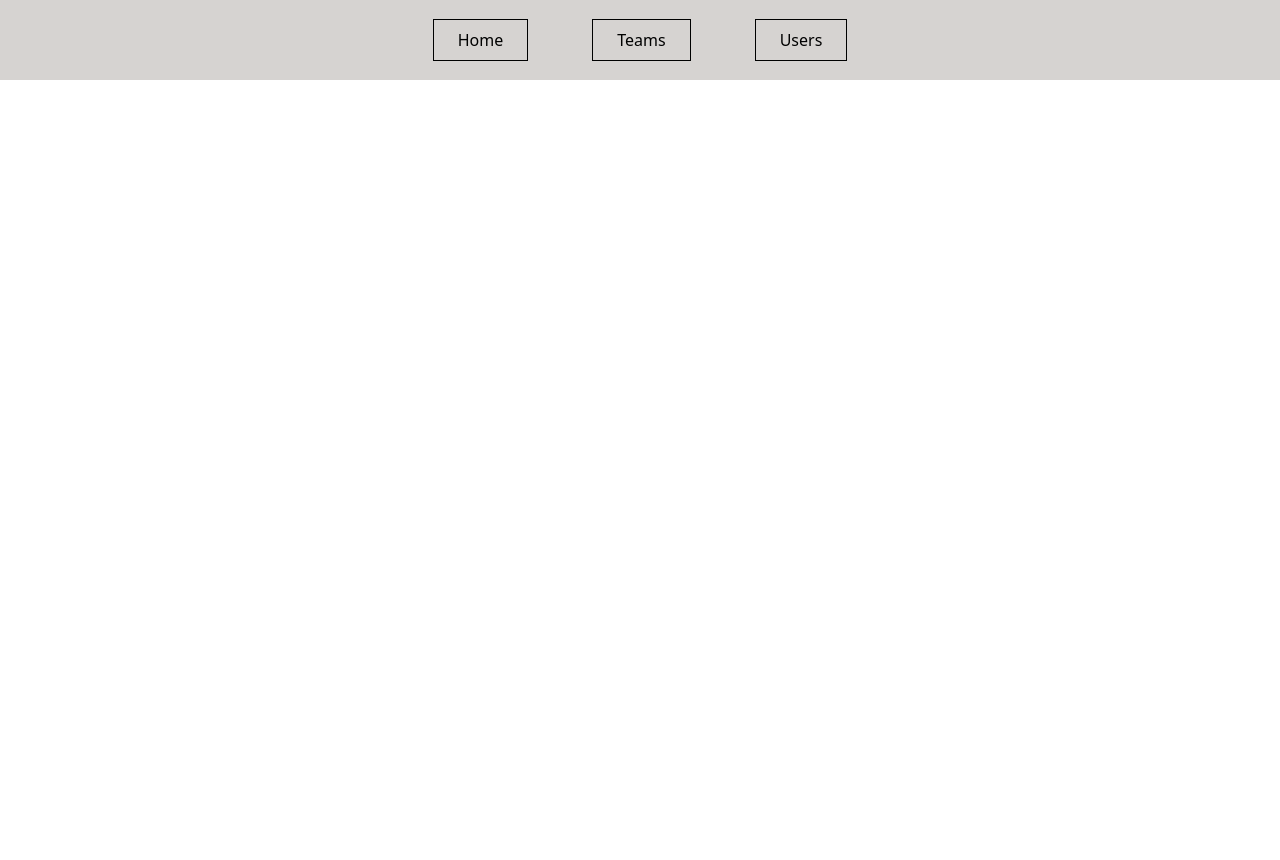
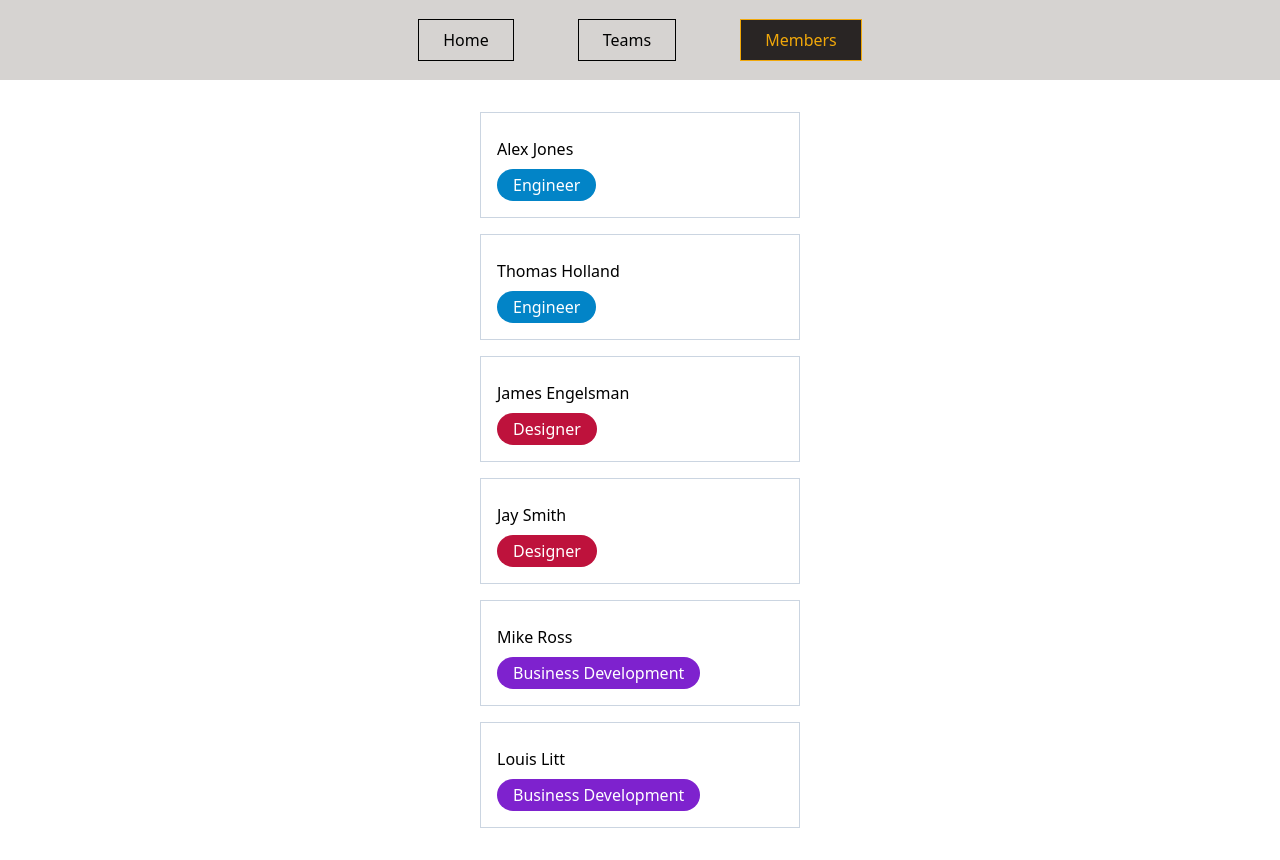
Before and after one commit to MK-Khan123/my-first-vue-app, a Vue app: page /members in a window 1280 px wide. Before the commit this address had no page. Before the commit the page ends 800 px from the top, so only its background shows below. Built offline with nearby package versions, Linux system fonts and the light colour scheme.

Commit message:
Completed the MembersList and MemberItem component

```diff
--- a/src/App.vue
+++ b/src/App.vue
@@ -1,5 +1,8 @@
 <template>
   <the-navigation></the-navigation>
+  <main>
+    <router-view></router-view>
+  </main>
 </template>
 
 <script>
@@ -16,7 +19,7 @@ export default {
         { id: 't2', name: 'Design Team', members: ['u3', 'u4'] },
         { id: 't3', name: 'Business Development', members: ['u5', 'u6'] },
       ],
-      users: [
+      members: [
         { id: 'u1', fullName: 'Alex Jones', role: 'Engineer' },
         { id: 'u2', fullName: 'Thomas Holland', role: 'Engineer' },
         { id: 'u3', fullName: 'James Engelsman', role: 'Designer' },
@@ -26,6 +29,12 @@ export default {
       ],
     };
   },
+  provide() {
+    return {
+      teams: this.teams,
+      members: this.members
+    }
+  }
 };
 
 </script>
--- /dev/null
+++ b/src/components/members/MemberItem.vue
@@ -0,0 +1,50 @@
+<template>
+    <li class="my-4 mx-0 border border-slate-300 p-4">
+        <h3 class="my-2">{{ name }}</h3>
+        <div class="role" :class="roleClass">{{ role }}</div>
+    </li>
+</template>
+<script>
+export default {
+    props: ['name', 'role'],
+    computed: {
+        roleClass() {
+            if (this.role === 'Engineer') {
+                return 'role--engineer';
+            }
+            if (this.role === 'Designer') {
+                return 'role--designer';
+            }
+            if (this.role === 'Business Development') {
+                return 'role--business';
+            }
+            return null;
+        },
+    },
+}
+</script>
+<style>
+
+.role {
+    border-radius: 40px;
+    background-color: #ccc;
+    color: #252525;
+    padding: 0.25rem 1rem;
+    display: inline-block;
+}
+
+.role--engineer {
+    background-color: rgb(2 132 199);
+    color: white;
+}
+
+.role--designer {
+    background-color: rgb(190 18 60);
+    color: white;
+}
+
+.role--business {
+    background-color: rgb(126 34 206);
+    color: white;
+}
+</style>
--- a/src/components/members/MembersItem.vue
+++ /dev/null
@@ -1,13 +0,0 @@
-<template>
-    <div>
-
-    </div>
-</template>
-<script>
-export default {
-
-}
-</script>
-<style>
-
-</style>
--- a/src/components/members/MembersList.vue
+++ b/src/components/members/MembersList.vue
@@ -1,8 +1,17 @@
 <template>
-    <div>Members</div>
+    <ul class="list-none max-w-xs my-8 mx-auto p-0">
+        <member-item v-for="member in members" :key="member.id" :name="member.fullName" :role="member.role">
+        </member-item>
+    </ul>
 </template>
 
 <script>
+import MemberItem from './MemberItem.vue';
+
 export default {
+    components: {
+        MemberItem,
+    },
+    inject: ['members'],
 };
 </script>
--- a/src/components/nav/TheNavigation.vue
+++ b/src/components/nav/TheNavigation.vue
@@ -9,7 +9,7 @@
                     <router-link to="/teams">Teams</router-link>
                 </li>
                 <li class="mx-8">
-                    <router-link to="/users">Users</router-link>
+                    <router-link to="/members">Members</router-link>
                 </li>
             </ul>
         </nav>
--- a/src/main.js
+++ b/src/main.js
@@ -13,7 +13,7 @@ const router = createRouter({
     routes: [
         { name: 'home', path: '/home', component: Home, },
         { name: 'teams', path: '/teams', component: TeamsList, },
-        { name: 'users', path: '/users', component: MembersList },
+        { name: 'members', path: '/members', component: MembersList },
     ],
     linkActiveClass: 'active',
 });
```
